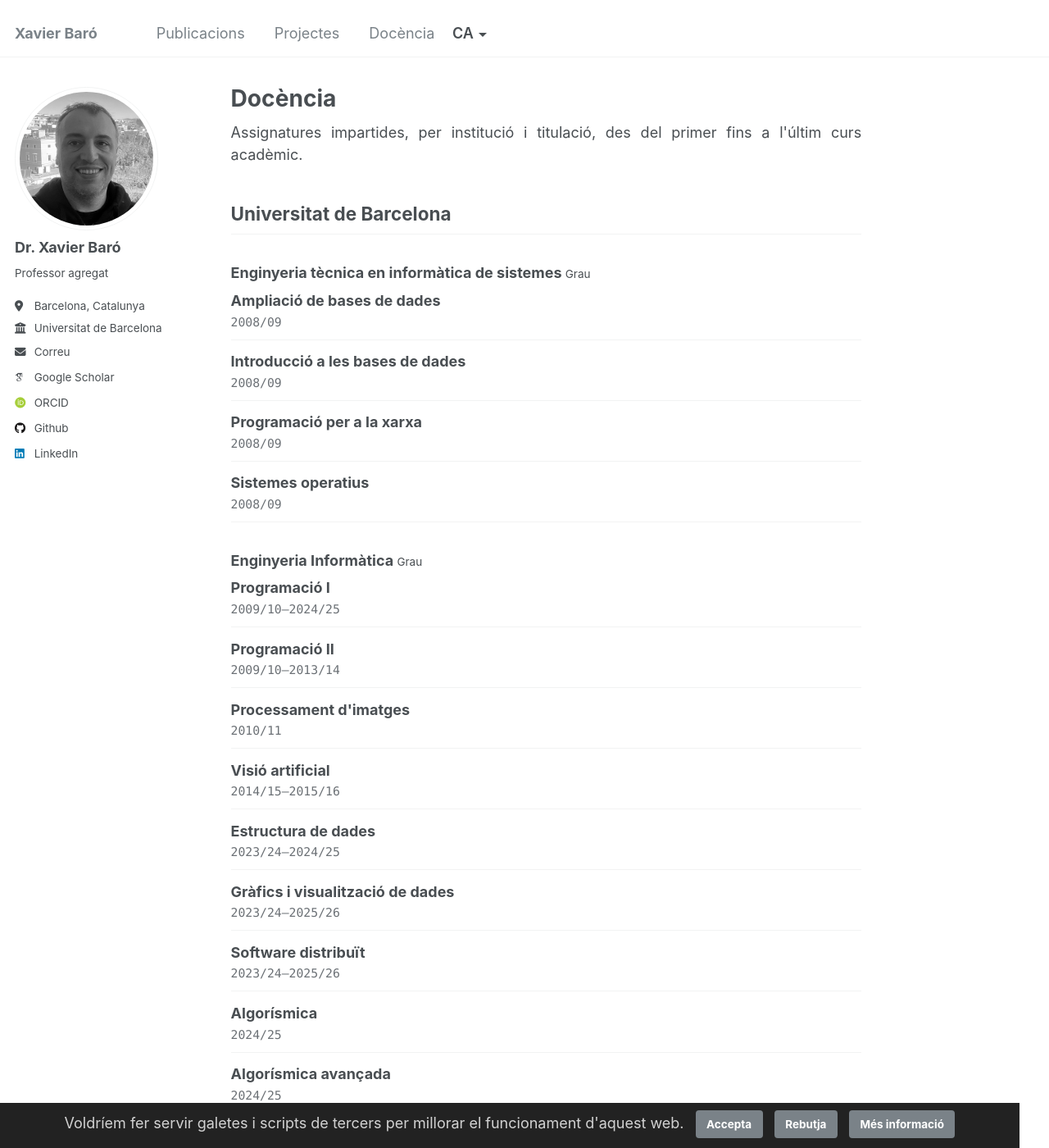
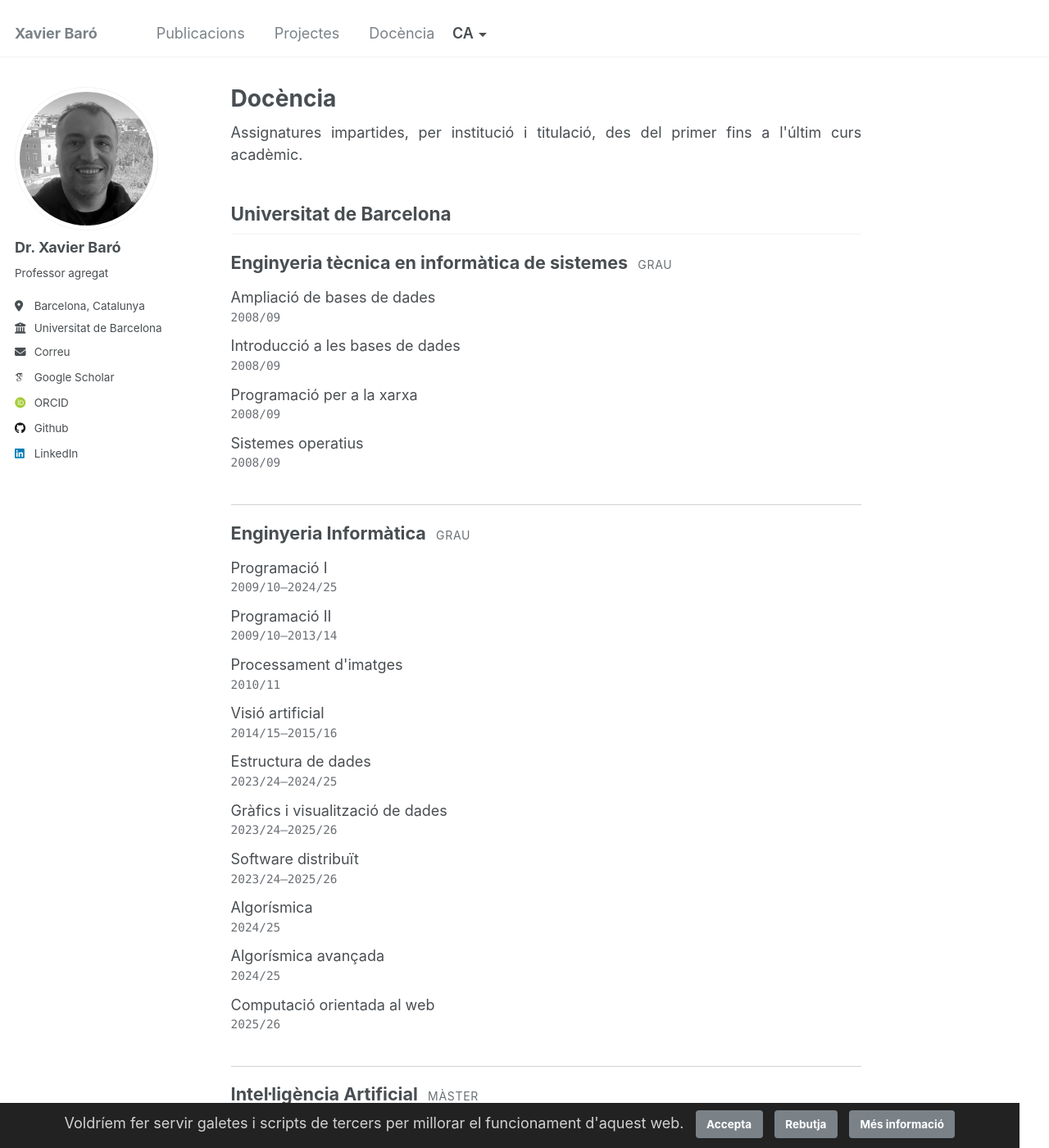
Before and after one commit to xbaro/xbaro.github.io, a Jekyll site: the page built from _pages/teaching.md, in a window 1280 px wide and 1400 px high. Shown: the whole window at 82% size. Built offline with Jekyll 4.4.1, drawn with Linux system fonts in a browser that asks for light colours; some web fonts are replaced.

Commit message:
Teaching: stronger degree headings, lines between degrees only, regular-weight subjects
Co-Authored-By: Claude Sonnet 5.5 <noreply@anthropic.com>

```diff
--- a/_includes/teaching-list.html
+++ b/_includes/teaching-list.html
@@ -2,18 +2,20 @@
 {% assign L = page.lang | default: site.default_lang %}
 {% assign T = site.data.i18n[L] %}
 <style>
-.teaching-list{list-style:none;padding:0;margin:0 0 1.2em}
-.teaching-list li{margin:0 0 .7em;padding:0 0 .55em;border-bottom:1px solid #f2f3f3;text-align:left}
-.teaching-list__name{display:block;text-align:left}
-code.teaching-list__years{display:block;margin:.1em 0 0!important;padding:0!important;background:none!important;border:0!important;box-shadow:none!important;border-radius:0;font-family:Menlo,Consolas,"DejaVu Sans Mono",monospace;font-size:.82em;color:#6b7075;letter-spacing:0;white-space:nowrap}
+.teaching-degree{font-size:1.2em;margin:1.8em 0 .7em;padding-top:1em;border-top:1px solid #cfd2d4}
+h2 + .teaching-degree{border-top:0;padding-top:0;margin-top:1em}
+.teaching-list{list-style:none;padding:0;margin:0 0 .4em}
+.teaching-list li{margin:0 0 .55em;padding:0;border:0;text-align:left}
+.teaching-list__name{display:block;font-weight:400;text-align:left}
+code.teaching-list__years{display:block;margin:.05em 0 0!important;padding:0!important;background:none!important;border:0!important;box-shadow:none!important;border-radius:0;font-family:Menlo,Consolas,"DejaVu Sans Mono",monospace;font-size:.8em;color:#6b7075;letter-spacing:0;white-space:nowrap}
 code.teaching-list__years::before,code.teaching-list__years::after{content:none!important}
-.teaching-level{font-weight:400}
+.teaching-level{font-weight:400;font-size:.65em;text-transform:uppercase;letter-spacing:.05em;color:#6b7075;margin-left:.5em}
 </style>
 <p>{{ T.teaching_intro }}</p>
 {% for inst in site.data.teaching %}
   <h2>{{ T.institutions[inst.institution] | default: inst.institution }}</h2>
   {% for g in inst.programmes %}
-    <h3>{{ g.name[L] }} <small class="teaching-level">{{ T[g.level] }}</small></h3>
+    <h3 class="teaching-degree">{{ g.name[L] }} <small class="teaching-level">{{ T[g.level] }}</small></h3>
     <ul class="teaching-list">
     {% for r in g.subjects %}
       <li><strong class="teaching-list__name">{{ r.name[L] }}</strong><code class="teaching-list__years">{{ r.period_label }}</code></li>
```
